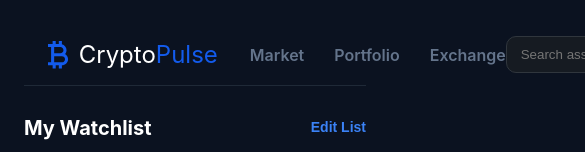
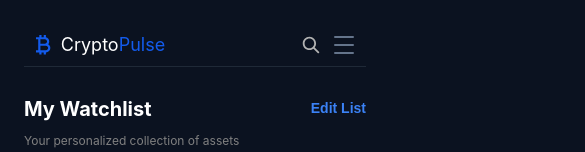
Before and after one commit to pranav-ib/Crypto-Pulse, a React (Vite) app: page / in a window 390 px wide. Shown: the top 152 px of the page, 585 px wide, since content can reach past the window. Built offline with nearby package versions, Linux system fonts and the light colour scheme; no server answers.

Commit message:
style:search icon

```diff
--- a/src/components/Navbar.jsx
+++ b/src/components/Navbar.jsx
@@ -1,7 +1,16 @@
+import { useState } from "react";
 import logo from "../assets/logo.svg";
 import notify from "../assets/notify.svg";
+import search from "../assets/search.svg";
 
 function Navbar({ onSearch }) {
+  const [mobileMenuOpen, setMobileMenuOpen] = useState(false);
+  const [searchOpen, setSearchOpen] = useState(false);
+
+  const handleSearch = (e) => {
+    onSearch(e.target.value);
+  };
+
   return (
     <nav className="navbar">
       <div className="navbar-inner">
@@ -26,15 +35,58 @@ function Navbar({ onSearch }) {
             <input
               type="text"
               placeholder="Search assets..."
-              onChange={(e) => onSearch(e.target.value)}
+              onChange={handleSearch}
             />
           </div>
-        <div className="notification-button">
-          <img src={notify} alt="Notification bell" className="notification-bell" />
-        </div>
+          <div className="notification-button">
+            <img src={notify} alt="Notification bell" className="notification-bell" />
+          </div>
           <a href="/profile" className="profile-avatar">JD</a>
         </div>
+
+        {/* Mobile Controls Wrapper */}
+        <div className="mobile-controls">
+          <button
+            className="mobile-search-btn"
+            onClick={() => setSearchOpen(!searchOpen)}
+            aria-label="Search"
+          >
+            <img src={search} alt="Search" className="search-icon" />
+          </button>
+
+          <button
+            className="hamburger-menu"
+            onClick={() => setMobileMenuOpen(!mobileMenuOpen)}
+            aria-label="Menu"
+          >
+            <span className={`hamburger-line ${mobileMenuOpen ? "active" : ""}`}></span>
+            <span className={`hamburger-line ${mobileMenuOpen ? "active" : ""}`}></span>
+            <span className={`hamburger-line ${mobileMenuOpen ? "active" : ""}`}></span>
+          </button>
+        </div>
       </div>
+
+      {/* Mobile Menu Popup */}
+      {mobileMenuOpen && (
+        <div className="mobile-menu">
+          <a href="#market" className="mobile-nav-item" onClick={() => setMobileMenuOpen(false)}>Market</a>
+          <a href="#portfolio" className="mobile-nav-item" onClick={() => setMobileMenuOpen(false)}>Portfolio</a>
+          <a href="#exchange" className="mobile-nav-item" onClick={() => setMobileMenuOpen(false)}>Exchange</a>
+          <a href="/profile" className="mobile-nav-item profile" onClick={() => setMobileMenuOpen(false)}>Profile</a>
+        </div>
+      )}
+
+      {/* Mobile Search Popup */}
+      {searchOpen && (
+        <div className="mobile-search-popup">
+          <input
+            type="text"
+            placeholder="Search assets..."
+            onChange={handleSearch}
+            autoFocus
+          />
+        </div>
+      )}
     </nav>
   );
 }
--- a/src/styles/global.css
+++ b/src/styles/global.css
@@ -79,7 +79,6 @@ p {
   position: sticky;
   top: 0;
   z-index: 1000;
-  max-height: 64px;
   background-color: #0b1220;
   border-bottom: 1px solid #1f2937;
   align-items: center;
@@ -470,3 +469,217 @@ p {
   border-color: #3b82f6;
   color: white;
 }
+
+/* ====== MOBILE RESPONSIVE ====== */
+
+/* Mobile Controls Wrapper */
+.mobile-controls {
+  display: none;
+  align-items: center;
+  gap: 0;
+}
+
+/* Hamburger Menu Button */
+.hamburger-menu {
+  display: none;
+  flex-direction: column;
+  background: transparent;
+  border: none;
+  cursor: pointer;
+  gap: 6px;
+}
+
+.hamburger-line {
+  width: 24px;
+  height: 2.5px;
+  background: #64748B;
+  border-radius: 2px;
+  transition: all 0.3s ease;
+}
+
+.hamburger-menu .hamburger-line.active:nth-child(1) {
+  transform: rotate(45deg) translate(8px, 8px);
+  background: #135BEC;
+}
+
+.hamburger-menu .hamburger-line.active:nth-child(2) {
+  opacity: 0;
+}
+
+.hamburger-menu .hamburger-line.active:nth-child(3) {
+  transform: rotate(-45deg) translate(7px, -7px);
+  background: #135BEC;
+}
+
+/* Mobile Search Button */
+.mobile-search-btn {
+  display: none;
+  background: transparent;
+  border: none;
+  cursor: pointer;
+  margin-right: 12px;
+}
+
+.mobile-search-btn .search-icon {
+  width: 24px;
+  height: 24px;
+  filter: brightness(0.7);
+}
+
+/* Mobile Menu Popup */
+.mobile-menu {
+  display: none;
+  position: absolute;
+  top: 60px;
+  right: 0;
+  width: 100%;
+  background: #0f172a;
+  border-bottom: 1px solid #1f2937;
+  flex-direction: column;
+  animation: slideDown 0.3s ease-out;
+  z-index: 999;
+}
+
+@keyframes slideDown {
+  from {
+    opacity: 0;
+    transform: translateY(-10px);
+  }
+  to {
+    opacity: 1;
+    transform: translateY(0);
+  }
+}
+
+.mobile-nav-item {
+  padding: 14px 24px;
+  text-decoration: none;
+  color: #64748B;
+  font-weight: 600;
+  border-bottom: 1px solid #1f2937;
+  transition: all 0.2s ease;
+}
+
+.mobile-nav-item:hover {
+  background: rgba(19, 91, 236, 0.1);
+  color: #135BEC;
+}
+
+.mobile-nav-item.profile {
+  color: white;
+}
+
+/* Mobile Search Popup */
+.mobile-search-popup {
+  display: none;
+  position: absolute;
+  top: 60px;
+  left: 0;
+  width: 100%;
+  background: #0f172a;
+  border-bottom: 1px solid #1f2937;
+  padding: 12px 24px;
+  z-index: 998;
+}
+
+.mobile-search-popup input {
+  width: 100%;
+  background: #161b22;
+  border: 1px solid #30363d;
+  color: white;
+  padding: 10px 14px;
+  border-radius: 10px;
+  outline: none;
+  font-size: 14px;
+}
+
+.mobile-search-popup input::placeholder {
+  color: #64748B;
+}
+
+/* Responsive Design */
+@media (max-width: 768px) {
+  /* Hide desktop elements */
+  .nav-links {
+    display: none;
+  }
+
+  .notification-button {
+    display: none;
+  }
+
+  .profile-avatar {
+    display: none;
+  }
+
+  .search-container {
+    display: none;
+  }
+
+  /* Show mobile elements */
+  .hamburger-menu {
+    display: flex;
+  }
+
+  .mobile-search-btn {
+    display: flex;
+  }
+
+  .mobile-controls {
+    display: flex;
+  }
+
+  .navbar-inner {
+    padding: 12px 16px;
+  }
+
+  .logo-img {
+    height: 24px;
+  }
+
+  .white-text,
+  .blue-text {
+    font-size: 20px;
+  }
+
+  .nav-left {
+    gap: 16px;
+  }
+}
+
+@media (max-width: 480px) {
+  .navbar-inner {
+    padding: 10px 12px;
+  }
+
+  .logo-img {
+    height: 20px;
+  }
+
+  .white-text,
+  .blue-text {
+    font-size: 18px;
+  }
+
+  .hamburger-line {
+    width: 20px;
+    height: 2px;
+  }
+
+  .mobile-search-btn {
+    margin-right: 12px;
+  }
+
+  .mobile-search-btn .search-icon {
+    width: 22px;
+    height: 22px;
+  }
+
+  .mobile-nav-item {
+    padding: 12px 16px;
+  }
+
+  .mobile-search-popup {
+    padding: 10px 16px;
+  }
+}
```
Also changed, not shown: src/assets/search.svg (added).
